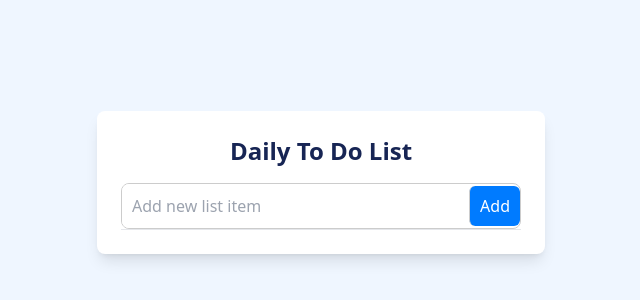
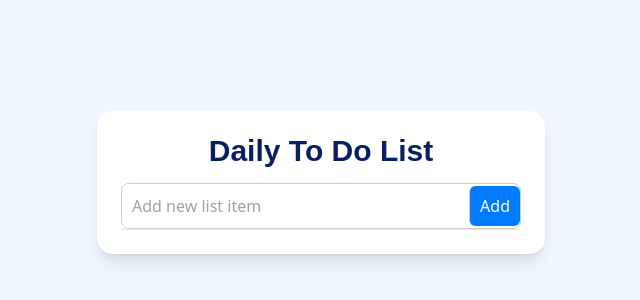
Before and after one commit to salahaKA/todolist_app, a React (Create React App) app: page / in a window 1280 px wide. Shown: the part 218-518 px from the top of the page, without its empty margins (319-959 px from the left). Built offline with nearby package versions, Linux system fonts and the light colour scheme.

Commit message:
design updates

```diff
--- a/src/App.js
+++ b/src/App.js
@@ -81,8 +81,20 @@ function App() {
 
   return (
     <div className="min-h-screen bg-blue-50 flex items-center justify-center p-4">
-      <div className="bg-white p-6 rounded-lg shadow-lg max-w-md w-full">
-        <h1 className="text-2xl font-extrabold text-blue-950 text-center mb-4">
+      <div className="bg-white p-6 rounded-2xl shadow-lg max-w-md w-full">
+
+        {/* <h1 className="text-2xl font-extrabold text-blue-950 text-center mb-4">
+          Daily To Do List
+        </h1> */}
+
+        <h1
+          className="text-2xl font-extrabold  text-center mb-4"
+          style={{
+            fontSize: "30px",
+            color: "#0A1F63",
+            fontFamily: "Arial, Helvetica, sans-serif",
+          }}
+        >
           Daily To Do List
         </h1>
 
@@ -145,15 +157,13 @@ function App() {
         </ul>
 
         <hr></hr>
-
+        {/* todo item count */}
         {tasks.length > 0 && (
           <div className="flex justify-between items-center mt-4 text-gray-400 text-sm">
             <p>{tasks.length} items</p>
-            <button onClick={clearTasks} className="hover:underline">
-              Clear All
-            </button>
+
             {/* Sorting list items */}
-            <div className="sort-container mb-4 flex items-center">
+            <div className="sort-container  flex items-center">
               {/* <label className="mr-2 font-bold">Sort by:</label> */}
 
               <FontAwesomeIcon
@@ -170,6 +180,10 @@ function App() {
                 <option value="completed">By Completed</option>
               </select>
             </div>
+
+            <button onClick={clearTasks} className="hover:underline">
+              Clear All
+            </button>
           </div>
         )}
       </div>
```
